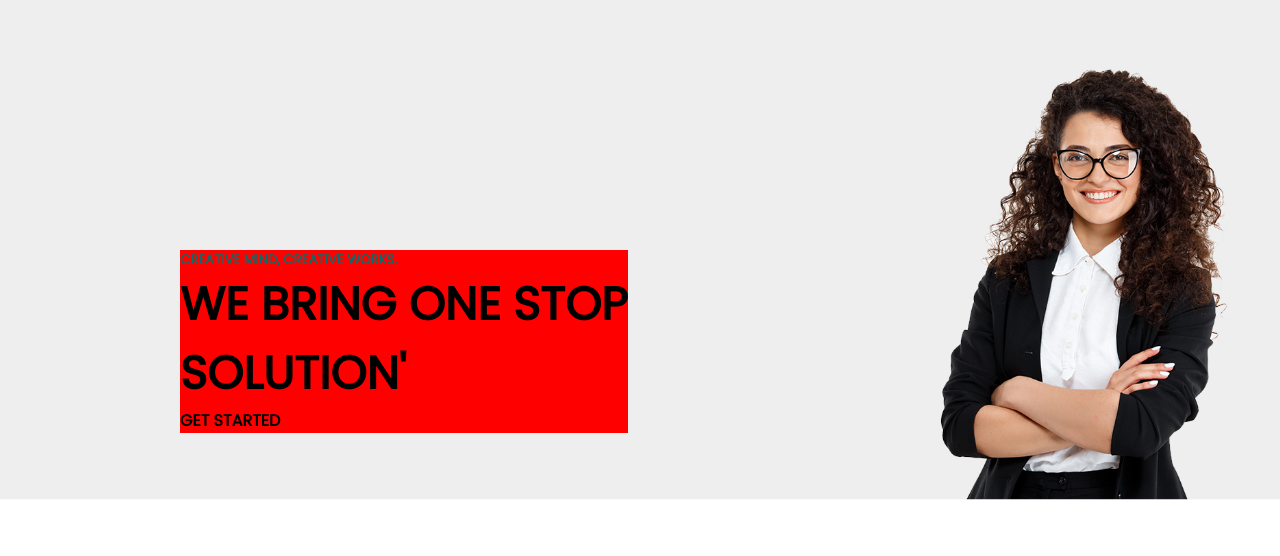
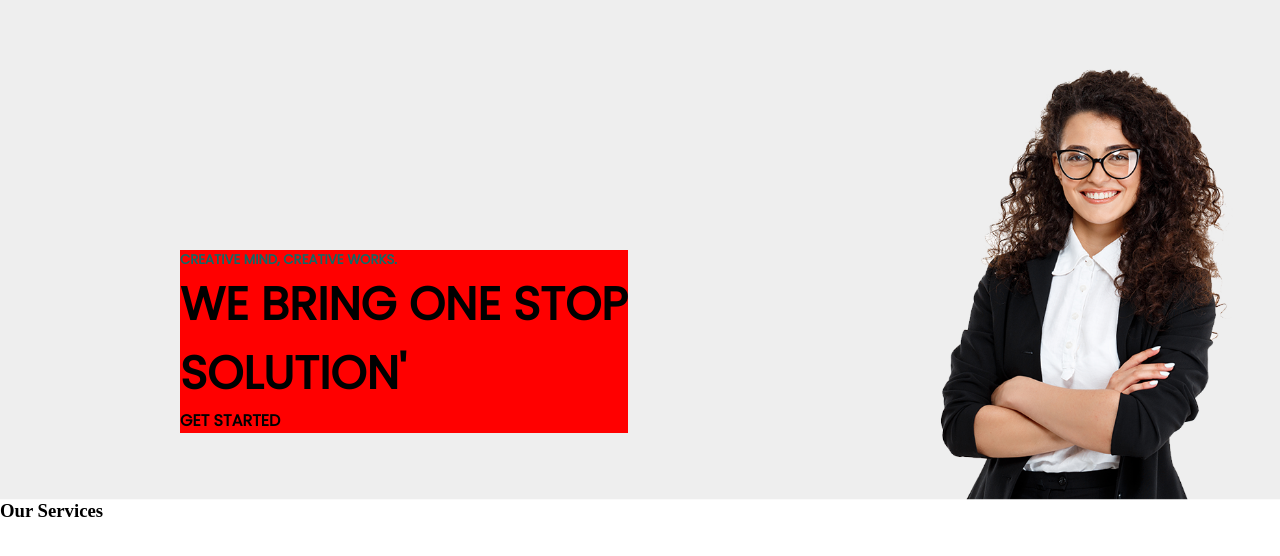
Before and after one commit to GowthamHawks/web-d-, a plain HTML site: page index.html in a window 1280 px wide. Shown: the part 80-636 px from the top of the page. Drawn offline with Linux system fonts and the light colour scheme.

Commit message:
added section

```diff
--- a/index.html
+++ b/index.html
@@ -41,6 +41,9 @@
                 <h4>GET STARTED</h4>
             </div>
         </section>
+        <section>
+            <h3>Our Services</h3>
+        </section>
     </main>
 </body>
 </html>
```
